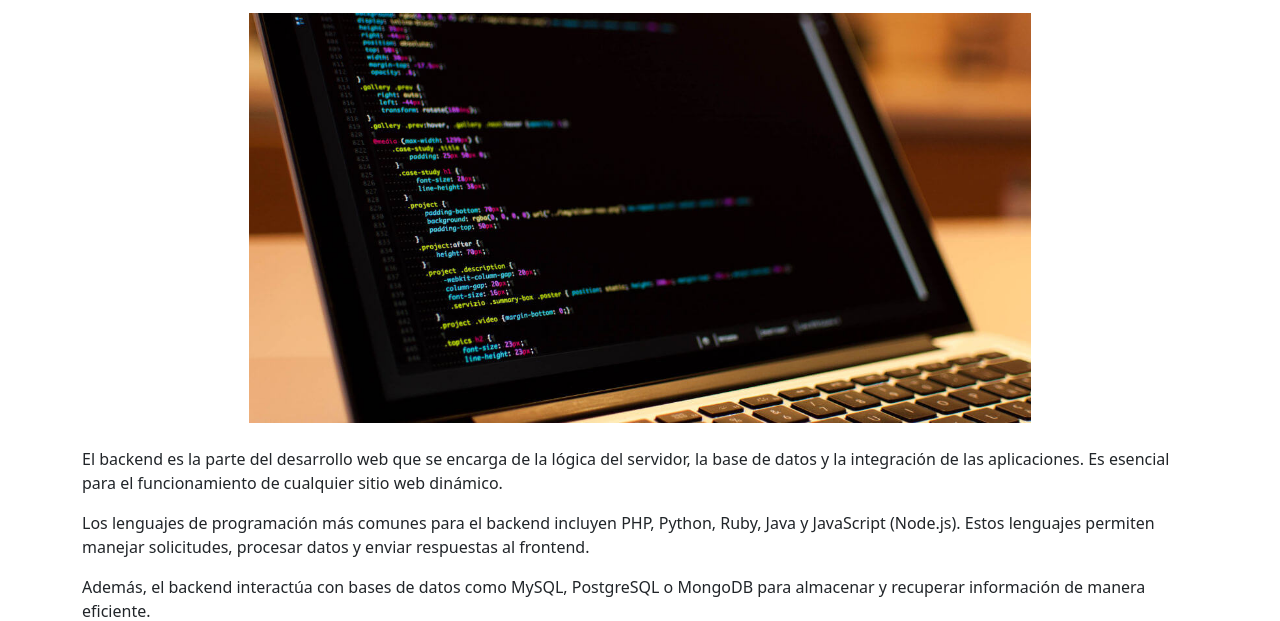
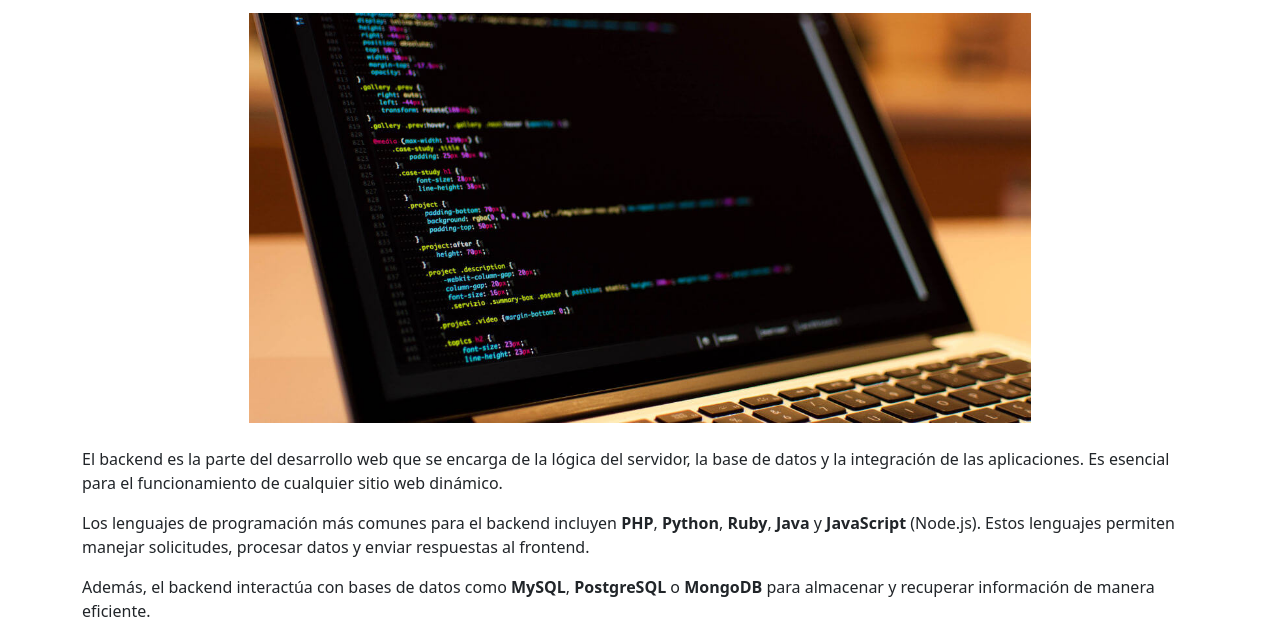
Before and after one commit to Leixhik/Laboratorio-6, a plain HTML site: page pagina2.html in a window 1280 px wide. Shown: the part 179-800 px from the top of the page. Drawn offline with nearby package versions, Linux system fonts and the light colour scheme.

Commit message:
Agregando archivo .txt y agregando etiqueta strong en palabras clave de pagina 2

```diff
--- a/pagina2.html
+++ b/pagina2.html
@@ -50,10 +50,8 @@
         <!-- Párrafos -->
         <p>El backend es la parte del desarrollo web que se encarga de la lógica del servidor, la base de datos y la
             integración de las aplicaciones. Es esencial para el funcionamiento de cualquier sitio web dinámico.</p>
-        <p>Los lenguajes de programación más comunes para el backend incluyen PHP, Python, Ruby, Java y JavaScript
-            (Node.js). Estos lenguajes permiten manejar solicitudes, procesar datos y enviar respuestas al frontend.</p>
-        <p>Además, el backend interactúa con bases de datos como MySQL, PostgreSQL o MongoDB para almacenar y recuperar
-            información de manera eficiente.</p>
+        <p>Los lenguajes de programación más comunes para el backend incluyen <strong>PHP</strong>, <strong>Python</strong>, <strong>Ruby</strong>, <strong>Java</strong> y <strong>JavaScript</strong> (Node.js). Estos lenguajes permiten manejar solicitudes, procesar datos y enviar respuestas al frontend.</p>
+        <p>Además, el backend interactúa con bases de datos como <strong>MySQL</strong>, <strong>PostgreSQL</strong> o <strong>MongoDB</strong> para almacenar y recuperar información de manera eficiente.</p>
 
         <!-- Imágenes -->
         <div class="row">
```
Also changed, not shown: 2025496.txt (added).
